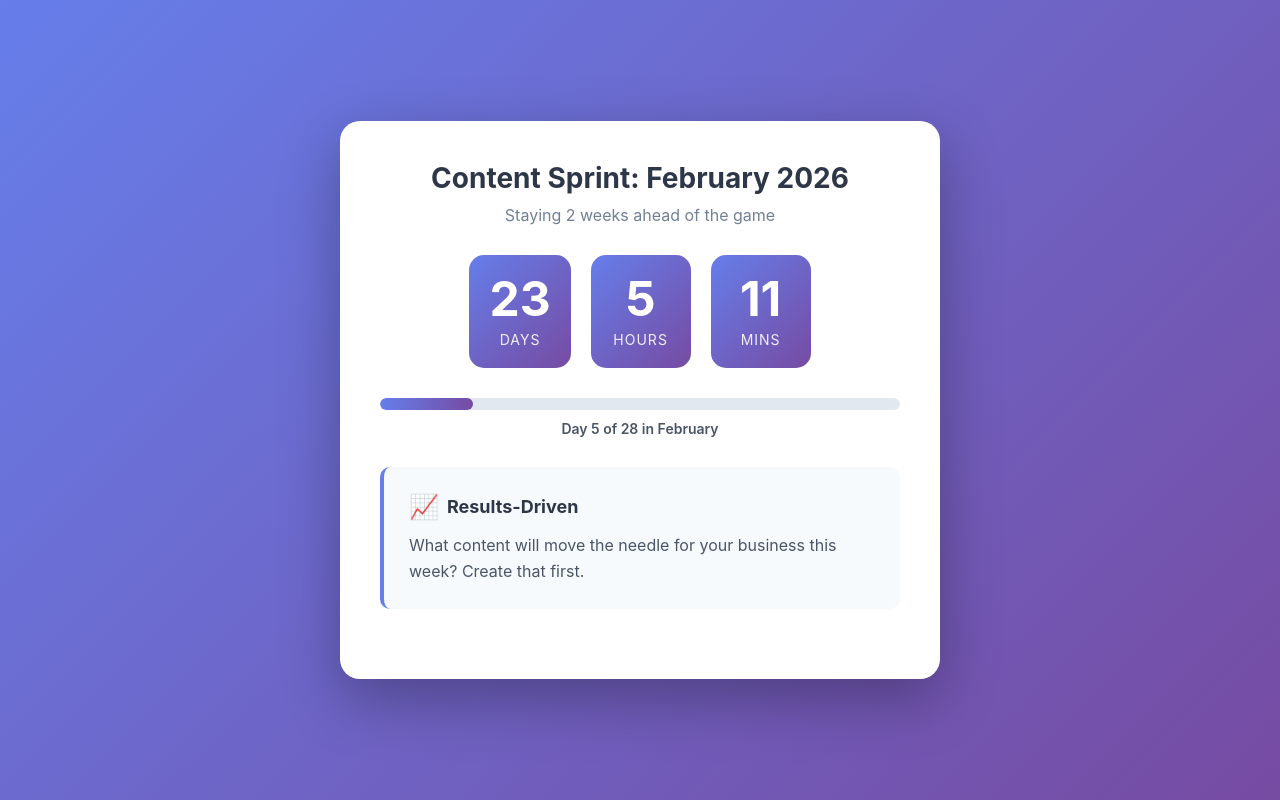
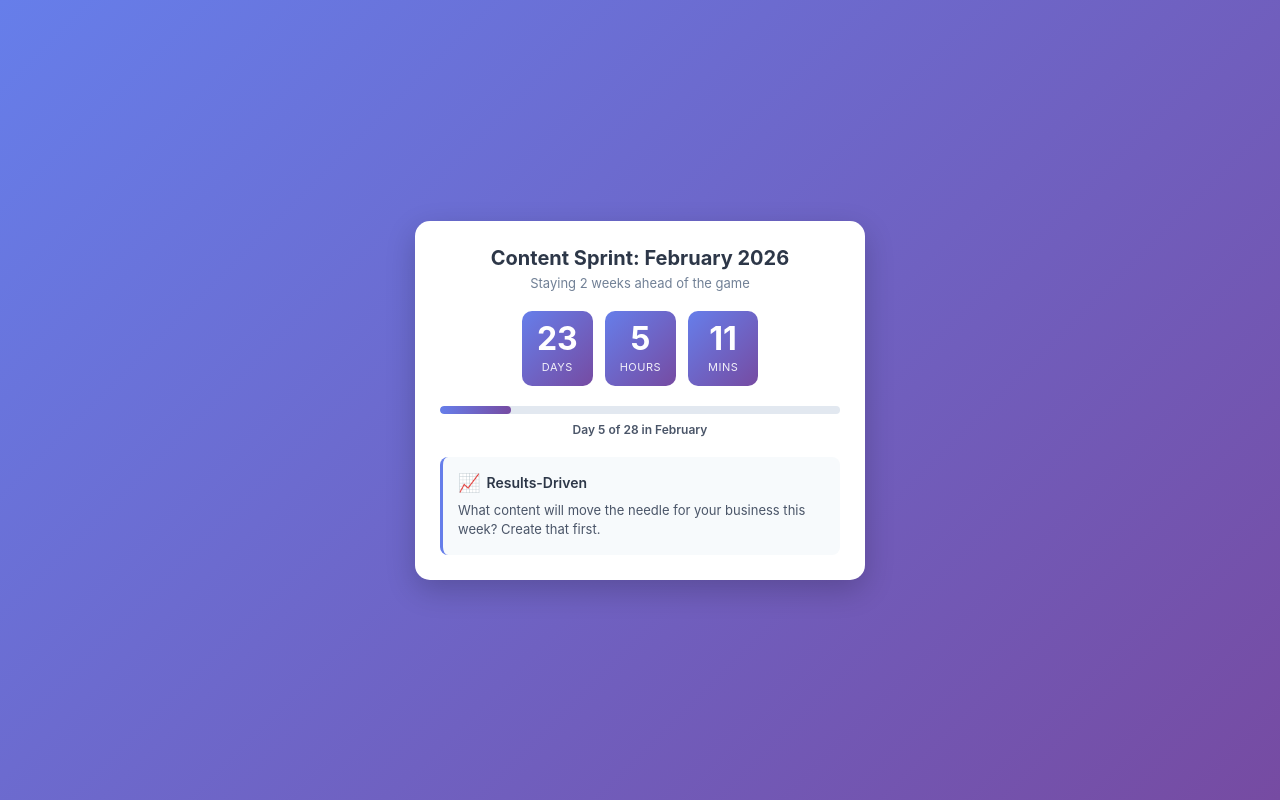
Before and after one commit to moderncanon/modern-canon-countdown, a plain HTML site: page index.html in a window 1280 px wide. Drawn offline with Linux system fonts and the light colour scheme.

Commit message:
Update index.html

```diff
--- a/index.html
+++ b/index.html
@@ -14,7 +14,7 @@
         body {
             font-family: -apple-system, BlinkMacSystemFont, 'Segoe UI', 'Roboto', 'Oxygen', 'Ubuntu', 'Cantarell', sans-serif;
             background: linear-gradient(135deg, #667eea 0%, #764ba2 100%);
-            padding: 20px;
+            padding: 15px;
             min-height: 100vh;
             display: flex;
             align-items: center;
@@ -23,71 +23,71 @@
 
         .container {
             background: white;
-            border-radius: 20px;
-            padding: 40px;
-            max-width: 600px;
+            border-radius: 15px;
+            padding: 25px;
+            max-width: 450px;
             width: 100%;
-            box-shadow: 0 20px 60px rgba(0,0,0,0.3);
+            box-shadow: 0 10px 30px rgba(0,0,0,0.2);
         }
 
         .header {
             text-align: center;
-            margin-bottom: 30px;
+            margin-bottom: 20px;
         }
 
         .header h1 {
             color: #2d3748;
-            font-size: 28px;
-            margin-bottom: 10px;
+            font-size: 20px;
+            margin-bottom: 5px;
             font-weight: 700;
         }
 
         .header p {
             color: #718096;
-            font-size: 16px;
+            font-size: 13px;
         }
 
         .countdown {
             display: flex;
             justify-content: center;
-            gap: 20px;
-            margin: 30px 0;
+            gap: 12px;
+            margin: 20px 0;
         }
 
         .time-unit {
             text-align: center;
             background: linear-gradient(135deg, #667eea 0%, #764ba2 100%);
-            padding: 20px;
-            border-radius: 15px;
-            min-width: 100px;
+            padding: 12px 15px;
+            border-radius: 10px;
+            min-width: 70px;
             color: white;
         }
 
         .time-unit .number {
-            font-size: 48px;
+            font-size: 32px;
             font-weight: 700;
             line-height: 1;
-            margin-bottom: 8px;
+            margin-bottom: 5px;
         }
 
         .time-unit .label {
-            font-size: 14px;
+            font-size: 11px;
             text-transform: uppercase;
-            letter-spacing: 1px;
+            letter-spacing: 0.5px;
             opacity: 0.9;
         }
 
         .progress-section {
-            margin: 30px 0;
+            margin: 20px 0;
         }
 
         .progress-bar {
             width: 100%;
-            height: 12px;
+            height: 8px;
             background: #e2e8f0;
             border-radius: 10px;
             overflow: hidden;
-            margin-bottom: 10px;
+            margin-bottom: 8px;
         }
 
         .progress-fill {
@@ -100,52 +100,53 @@
         .progress-text {
             text-align: center;
             color: #4a5568;
-            font-size: 14px;
+            font-size: 12px;
             font-weight: 600;
         }
 
         .daily-prompt {
             background: #f7fafc;
-            border-left: 4px solid #667eea;
-            padding: 25px;
-            border-radius: 10px;
-            margin: 30px 0;
+            border-left: 3px solid #667eea;
+            padding: 15px;
+            border-radius: 8px;
+            margin: 20px 0 0 0;
         }
 
         .daily-prompt h3 {
             color: #2d3748;
-            font-size: 18px;
-            margin-bottom: 12px;
+            font-size: 14px;
+            margin-bottom: 8px;
             display: flex;
             align-items: center;
-            gap: 8px;
+            gap: 6px;
+            font-weight: 600;
         }
 
         .daily-prompt p {
             color: #4a5568;
-            font-size: 16px;
-            line-height: 1.6;
+            font-size: 13px;
+            line-height: 1.5;
         }
 
         .emoji {
-            font-size: 24px;
+            font-size: 18px;
         }
 
         .goal-achieved {
             background: linear-gradient(135deg, #48bb78 0%, #38a169 100%);
             color: white;
-            padding: 30px;
-            border-radius: 15px;
+            padding: 25px;
+            border-radius: 12px;
             text-align: center;
         }
 
         .goal-achieved h2 {
-            font-size: 32px;
-            margin-bottom: 15px;
+            font-size: 24px;
+            margin-bottom: 10px;
         }
 
         .goal-achieved p {
-            font-size: 18px;
+            font-size: 14px;
             opacity: 0.95;
         }
     </style>
```
